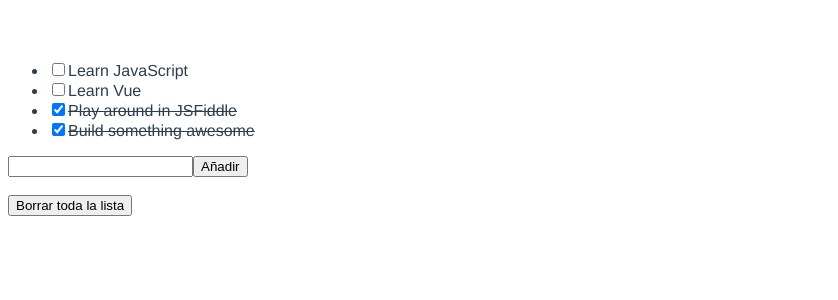
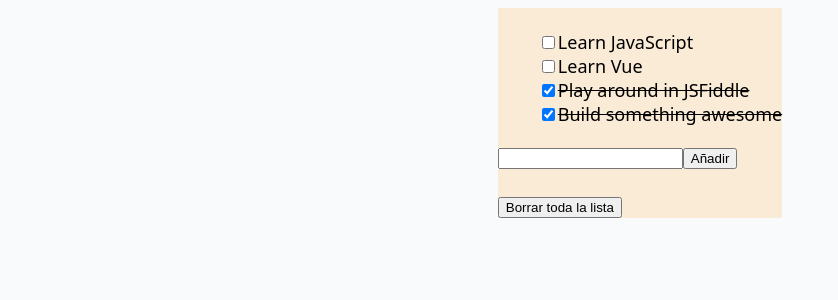
Before and after one commit to notDRKY/vue-project-task-list, a Vue app: page / in a window 1280 px wide. Shown: the top 300 px of the page, without its empty margins (0-838 px from the left). Built offline with nearby package versions, Linux system fonts and the light colour scheme.

Commit message:
styles added

```diff
--- a/src/App.vue
+++ b/src/App.vue
@@ -21,11 +21,20 @@
 </script>
 
 <style>
-#app {
-  font-family: Avenir, Helvetica, Arial, sans-serif;
-  -webkit-font-smoothing: antialiased;
-  -moz-osx-font-smoothing: grayscale;
-  color: #2c3e50;
-  margin-top: 60px;
-}
+  body {
+    font-family: system-ui, -apple-system, BlinkMacSystemFont, 'Segoe UI', Roboto, Oxygen, Ubuntu, Cantarell, 'Open Sans', 'Helvetica Neue', sans-serif;
+    background-color: #f9fafc;
+    font-size: 18px;
+    display: grid;
+    place-items: center;
+  }
+
+  li {
+    list-style: none;
+  }
+
+  /* div */
+  #app {
+    background-color: antiquewhite;
+  }
 </style>
```
